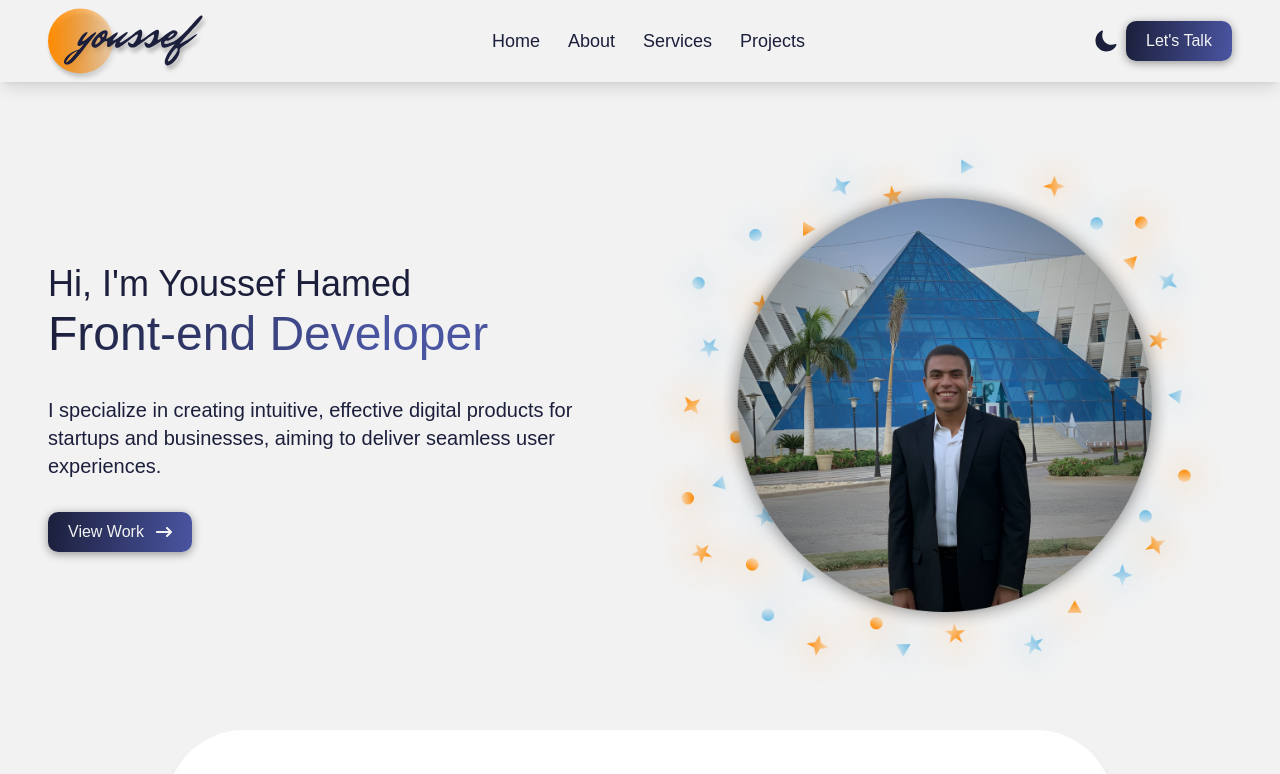
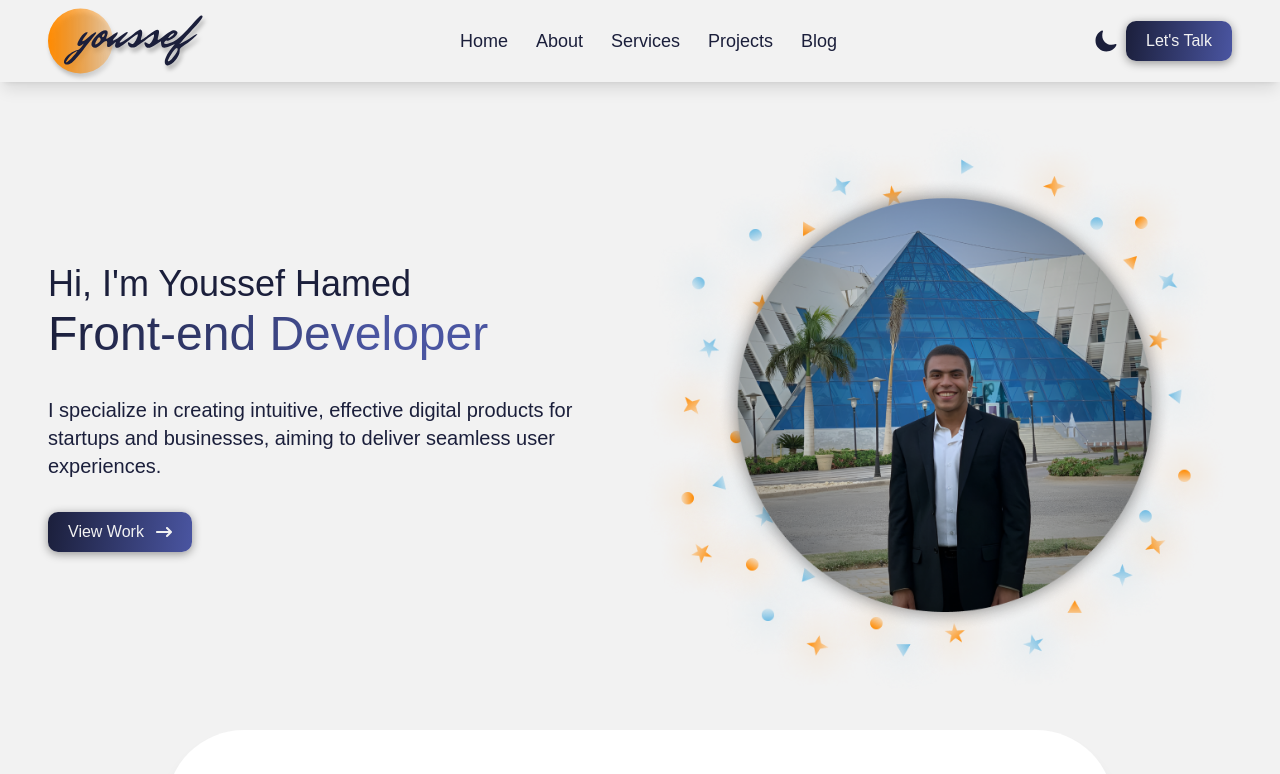
Before and after one commit to yusuf-mahran/yusuf-mahran-portfolio, a Next.js app: page / in a window 1280 px wide. Shown: the top 774 px of the page. Built offline with nearby package versions, Linux system fonts and the light colour scheme; no server answers; a web font is replaced by a local one.

Commit message:
adding blog to nav

```diff
--- a/src/app/components/Header.jsx
+++ b/src/app/components/Header.jsx
@@ -77,9 +77,9 @@
           <li>
             <Link href="/#projects">Projects</Link>
           </li>
-          {/* <li>
-            <Link href="/">Blog</Link>
-          </li> */}
+          <li>
+            <Link href="/blog">Blog</Link>
+          </li>
           {/* <li>
             <Link href="/">Testimonials</Link>
           </li> */}
```
